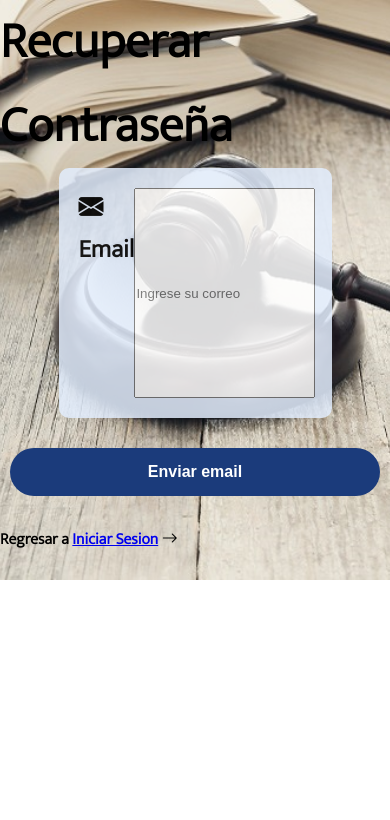
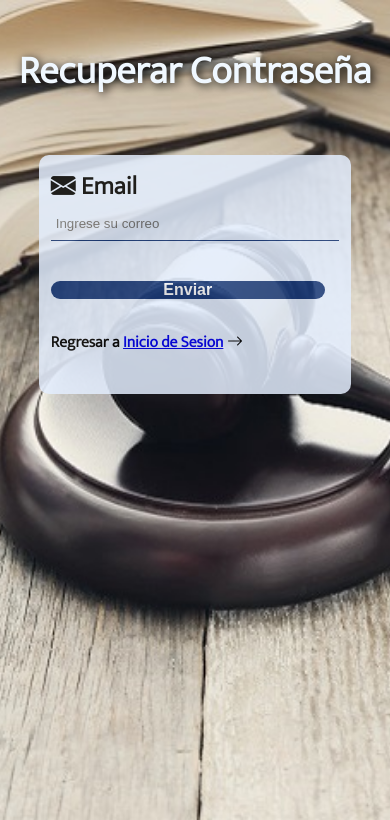
Before and after one commit to Johann41/GestorArchivosISMA, a Django app: page /password/ in a window 390 px wide. Shown: the top 820 px of the page. Run offline with Django 4.2, Linux system fonts and the light colour scheme; some libraries are stand-ins or nearby versions.

Commit message:
agregando login responsive

```diff
--- a/apps/templates/authentication/restore_password.html
+++ b/apps/templates/authentication/restore_password.html
@@ -3,29 +3,25 @@
 {% block content %}
 
 <body class="login_other">
-
-    <div>
+    <h1 class="header">Recuperar Contraseña</h1>
         <form method="post" action="">
-            <h1 class="form__header">Recuperar Contraseña</h1>
-
-            <div class="form__container password__container">
+            <div class="password__container">
                 <label class="form__label" for="username">
                     <i class="bi bi-envelope-fill"></i>
                     Email</label>
                 <input class="form__input" type="text" placeholder="Ingrese su correo" required>
-            </div>
 
-            <div class="button__container">
-                <button class="button__item" type="submit">Enviar email</button>
-            </div>
+                <div class="button__container">
+                    <button class="button__item" type="submit">Enviar</button>
+                </div>
 
-            <div class="links links--password">
-                <span>Regresar a <a href="{% url 'auth_login' %}">Iniciar Sesion</a>
-                    <i class="bi bi-arrow-right"></i>
-                </span><br>
+                <div class="links">
+                    <span>Regresar a <a href="{% url 'auth_login' %}">Inicio de Sesion</a>
+                        <i class="bi bi-arrow-right"></i>
+                    </span><br>
+                </div>
             </div>
         </form>
-    </div>
 </body>
 
 {% endblock content %}
--- a/static/css/home.css
+++ b/static/css/home.css
@@ -81,6 +81,7 @@ body{
     display: flex;
     justify-content: space-evenly;
     margin-top: -2em;
+    max-height: 5%;
 }
 
 .block__navegador{
@@ -92,7 +93,7 @@ body{
     border-radius: 3%;
     font-size: 1.7em;
     width: 20%;
-    height: 70vh;
+    height: 65vh;
 }
 
 .block__navegador > a{
--- a/static/css/login.css
+++ b/static/css/login.css
@@ -1,5 +1,11 @@
 :root{
     --color-font--header: rgb(233, 158, 59);
+    --color-bottom:#1B3B7B;
+    --color--border-input: #1B3B7B;
+    --color-fom-container:#E3EEFE;
+    --color-font: rgb(255, 255, 255);
+    --color-font-titulo: aliceblue;
+    --color-font-shadow: black;
 }
 
 *{
@@ -9,24 +15,24 @@
 }
 
 /* bodys de todos los forms*/
-
 body{
     font-size: 25px;
     font-family: 'Mukta', sans-serif;
     font-weight: bold;
 }
 
-
 .login{
     background-image: url('../images/login/fondo_login.jpg');
     background-repeat: no-repeat;
     background-position: center;
+    background-attachment: fixed;
     background-size: cover;
 }
 
 .login_other{
     background-image: url('../images/login/fondoLogin1.jpg');
     background-repeat: no-repeat;
+    background-attachment: fixed;
     background-position: center;
     background-size: cover;
 }
@@ -34,129 +40,34 @@ body{
 .login_signup{
     font-size: 1em;
 }
-
 /* bodys de todos los forms*/
 
 /* General */
 .form__container {
     display: flex;
-    justify-content: space-around;
-    margin: auto;
-    padding: 20px;
-    width: 70%;
+    justify-content: center;
+    align-items: center;
+    gap: 3%;
+    margin: 0.8em auto;
+    max-width: 80%;
+    height: min-content;
+    padding: 3%;
     border-radius: 10px;
     opacity: 85%;
-    background-color: #E3EEFE;
-}
-/* General */
-
-
-/* Login */
-.right-form{
-    display: flex;
-    align-items: center;
-    justify-content: flex-end;
-    gap: 3.8em;
-    width: 50%;
-}
-
-.left-fom{
-    width: 50%;
-}
-
-/* Login */
-
-
-.container__header--links{
-    /* display: flex;
-    align-items: center;
-    justify-content: center;
-    width: 30%;
-    gap: 30px; */
-}
-
-.block__container--login{
-    /* display: flex;
-    flex-direction: row-reverse;
-    width: 80%;
-    padding: 2%;
-    margin-top: 10%;
-    height: 65vh;  */
-}
-
-.form__header {
-    /* font-weight: bold;
-    color: aliceblue;
-    text-align: center;
-    margin-top: 1em;
-    margin-bottom: 1.3em;
-    text-shadow: 2px 2px 10px black; */
-}
-
-.form__header--login{
-    /* color: var(--color-font--header);
-    font-size: 1.74em;
-    text-shadow: 2px 2px 10px black;
-    margin-bottom: 4%; */
-}
-
-.signup__header{
-    /* margin: 20px; */
-}
-
-.form__label{
-    /* padding: 5px;
-    font-size: bold; */
-}
-
-
-.form__input{
-    /* width: 100%;
-    height: 2.5em;
-    padding: 5px;
-    border: none;
-    background-color: transparent;
-    border-bottom: 1px solid #1B3B7B;
-    margin-bottom: 10px; */
+    background-color: var(--color-fom-container);
 }
 
 .form__input:focus{
     outline: none;
 }
 
-
-.p-signup{
-    text-align: center;
-    margin: 1em;
-}
-
-.signup__container{
-    height: 85vh;
-}
-
-.password__container{
-    height: 250px;
-}
-
-.button__container{
-    text-align: center;
-}
-
-.btn-login__check{
-    margin-top: em;
-    font-size: 18px;
-    margin-bottom: 30px;
-}
-
-
 .button__item{
     margin: 30px 0;
     font-size: 1rem;
     width: 95%;
-    height: 3em;
-    background-color: #1B3B7B;
-    opacity: 100%;
-    color: white;
+    height: ;
+    background-color: var(--color-bottom);
+    color: var(--color-font);
     font-weight: bold;
     cursor: pointer;
     border-radius: 25px;
@@ -169,3 +80,167 @@ body{
     margin-top: em;
     font-size: 16px;
 }
+
+.header{
+    font-weight: bold;
+    color: var(--color-font-titulo);
+    text-align: center;
+    margin-top: 1em;
+    margin-bottom: 1.3em;
+    text-shadow: 2px 2px 10px var(--color-font-shadow);
+}
+/* General */
+
+
+/* Login */
+.right-form{
+    width: 60%;
+}
+
+.form-header{
+    display: flex;
+    align-items: center;
+    justify-content: space-between;
+}
+
+.form-header__titulo{
+    color: var(--color-font--header);
+    font-size: 1.74;
+    text-shadow: 2px 2px 10px black;
+    margin-bottom: 4%;
+    font-size: 10
+    vw;
+}
+.container-link{
+    display: flex;
+    gap: 30%;
+    padding: 1%;
+}
+
+.left-form{
+    width: 50%;
+}
+
+.left-form__logo{
+    width: 100%;
+}
+
+.form__input{
+    width: 100%;
+    height: 2.5em;
+    padding: 5px;
+    border: none;
+    background-color: transparent;
+    border-bottom: 1px solid var(--color--border-input);
+    margin-bottom: 10px;
+}
+
+.btn-login__check{
+    margin-top: em;
+    font-size: 18px;
+    margin-bottom: 30px;
+}
+/* Login */
+
+
+/* Singup */
+.p-signup{
+    text-align: center;
+    margin: 1em;
+}
+.signup__container{
+    width: 50%;
+}
+/* Singup */
+
+/* Password */
+.password__container{
+    display: flex;
+    flex-direction: column;
+    justify-content: center;
+    gap: 3%;
+    height: max-content;
+    margin: 1em auto;
+    width: 40%;
+    height: min-content;
+    padding: 1%;
+    border-radius: 10px;
+    opacity: 85%;
+    background-color: var(--color-fom-container);
+}
+/* Password */
+
+@media (max-width:760px) {
+
+    .form__container {
+        margin-top: .8em;
+        display: flex;
+        flex-direction: column;
+        align-items: center;
+        width: 90%;
+        height: min-content;
+        padding: 6%;
+        border-radius: 10px;
+        opacity: 85%;
+        background-color: var(--color-fom-container);
+    }
+
+    .right-form{
+        width: 100%;
+    }
+
+    .form-header{
+        display: flex;
+        justify-content: center;
+    }
+
+    .form-header__titulo{
+        margin-top: 10%;
+        color: var(--color-font--header);
+        text-shadow: 2px 2px 10px black;
+        font-size: 8vw;
+    }
+
+    .container-link{
+        visibility: hidden;
+        display: flex;
+        flex-direction: column;
+    }
+
+    .left-form{
+        display: flex;
+        justify-content: center;
+        align-items: center;
+        width: 80%;
+        margin: -22% 0 -30%;
+    }
+
+    .left-form__logo{
+        width: 100%;
+        object-fit: cover;
+    }
+
+    .password__container{
+        display: flex;
+        flex-direction: column;
+        width: 80%;
+    }
+
+    .header{
+        font-size: 10vw;
+        font-weight: bold;
+        color: var(--color-font-titulo);
+        text-align: center;
+        text-shadow: 2px 2px 10px var(--color-font-shadow);
+    }
+
+    .signup__container{
+        margin-top: -2.5em;
+    }
+
+    .password__container{
+        margin: auto;
+        padding: 3%;
+    }
+
+}
```
Also changed, not shown: apps/templates/authentication/login.html (+12 -10 lines), apps/templates/authentication/signup.html (+3 -5 lines), static/images/logo_final-letras_negras.png (added).
